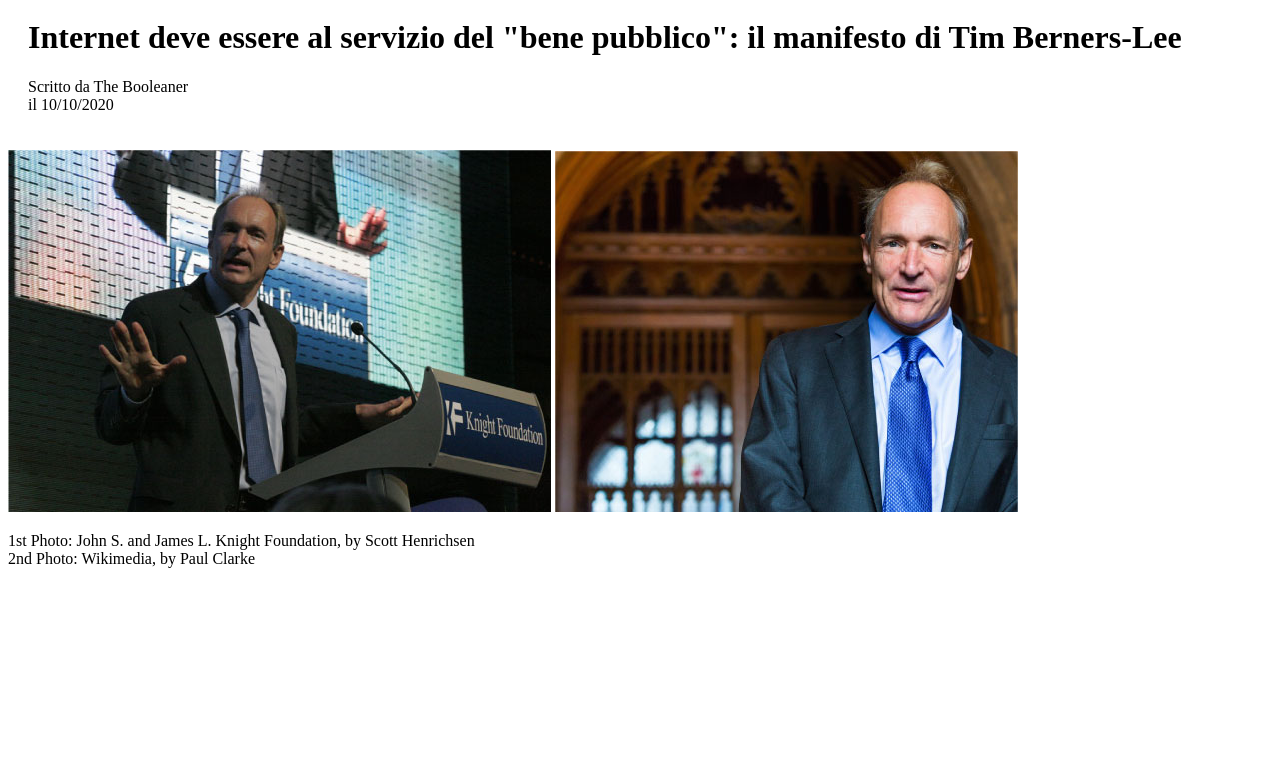
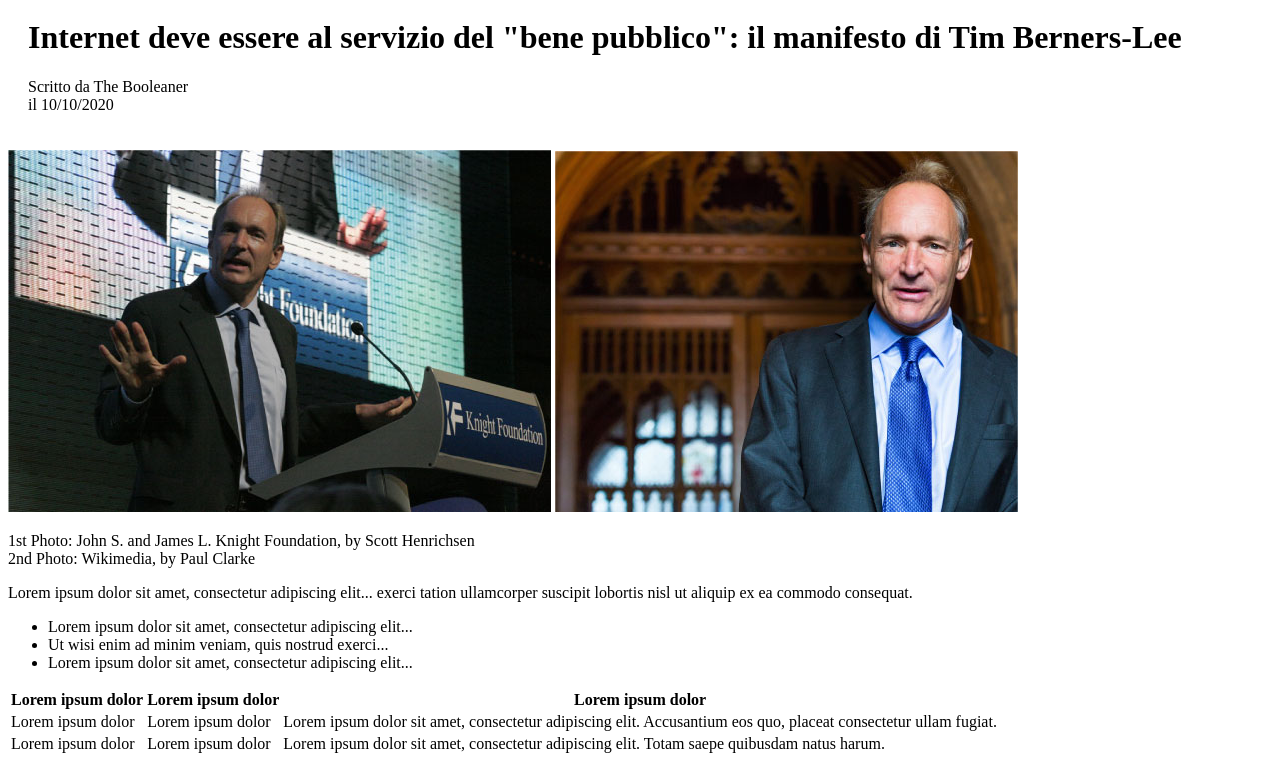
Before and after one commit to toreseduto/html-css-booleaner, a plain HTML site: page index.html in a window 1280 px wide. Shown: the part 124-888 px from the top of the page. Before the commit the page ends 800 px from the top, so only its background shows below. Drawn offline with Linux system fonts and the light colour scheme; files whose address does not match are found by name.

Commit message:
aggiungo due section

```diff
--- a/index.html
+++ b/index.html
@@ -27,4 +27,43 @@
         2nd Photo: Wikimedia, by Paul Clarke
       </p>
     </section>
+
+     <section class="testo">
+      <p>
+        Lorem ipsum dolor sit amet, consectetur adipiscing elit...
+        <span class="evidenziato">exerci tation ullamcorper suscipit lobortis nisl ut aliquip ex ea commodo consequat</span>.
+      </p>
+      <ul>
+        <li>Lorem ipsum dolor sit amet, consectetur adipiscing elit...</li>
+        <li>Ut wisi enim ad minim veniam, quis nostrud exerci...</li>
+        <li>Lorem ipsum dolor sit amet, consectetur adipiscing elit...</li>
+      </ul>
+    </section>
+
+     <section class="tabella">
+      <table>
+        <thead>
+          <tr>
+            <th>Lorem ipsum dolor</th>
+            <th>Lorem ipsum dolor</th>
+            <th>Lorem ipsum dolor</th>
+          </tr>
+        </thead>
+        <tbody>
+          <tr>
+            <td>Lorem ipsum dolor</td>
+            <td>Lorem ipsum dolor</td>
+            <td>Lorem ipsum dolor sit amet, consectetur adipiscing elit. Accusantium eos quo, placeat consectetur ullam fugiat.</td>
+          </tr>
+          <tr>
+            <td>Lorem ipsum dolor</td>
+            <td>Lorem ipsum dolor</td>
+            <td>Lorem ipsum dolor sit amet, consectetur adipiscing elit. Totam saepe quibusdam natus harum.</td>
+          </tr>
+        </tbody>
+      </table>
+    </section>
+
+
+
 </html>
```
